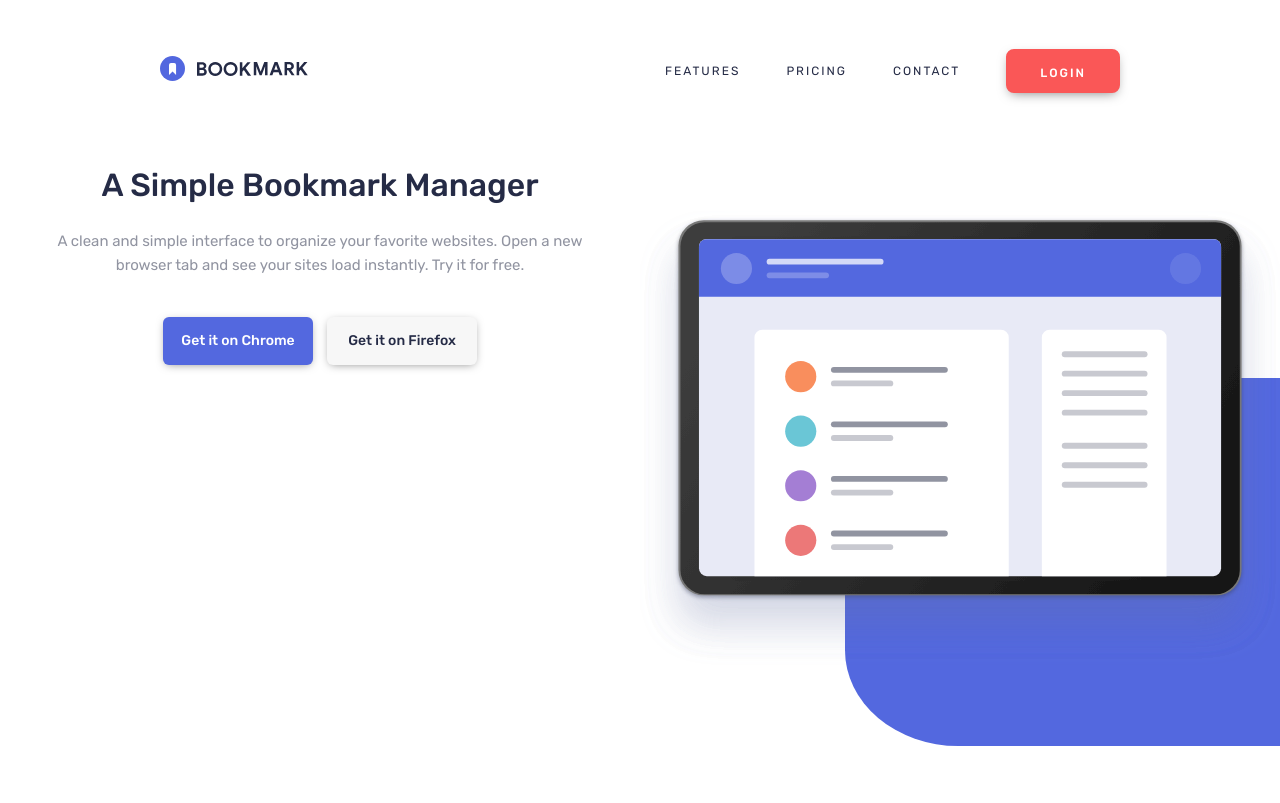
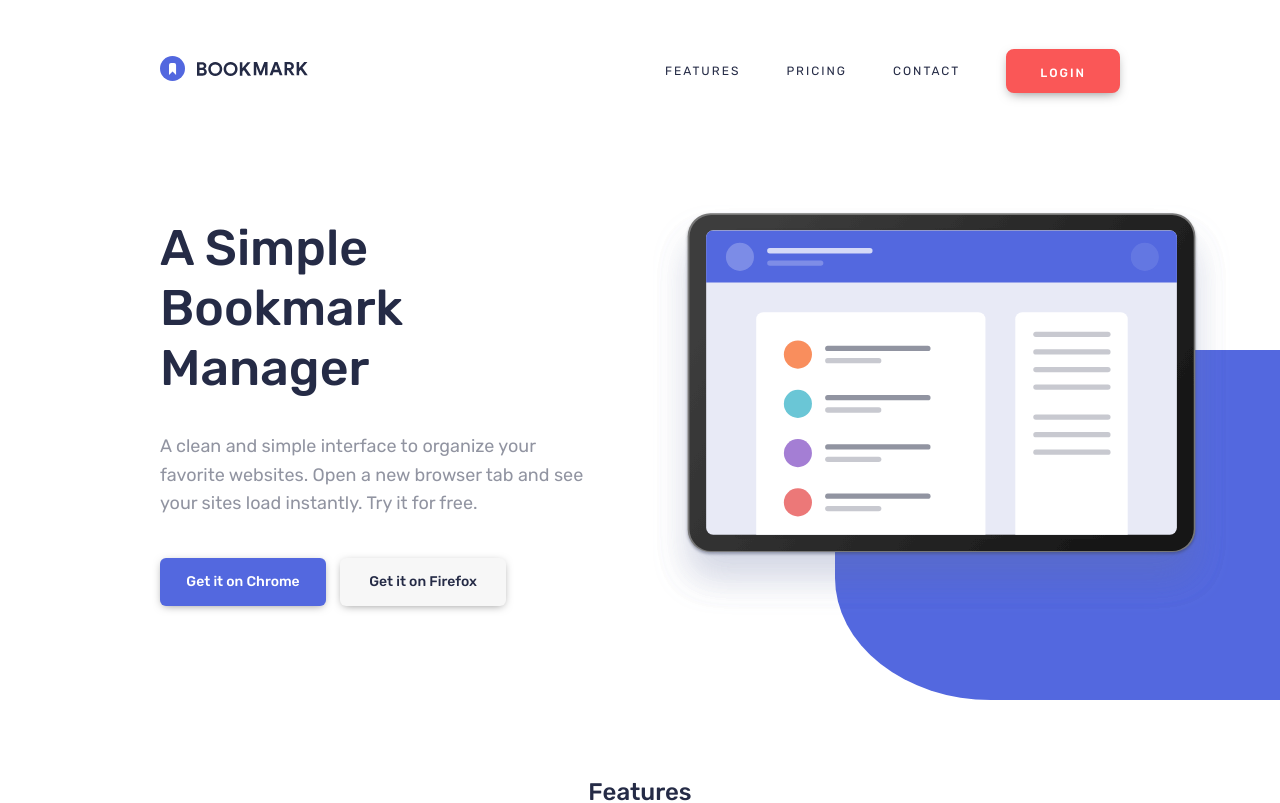
Before and after one commit to Rubendvb/bookmark-landing-page-master, a React (Vite) app: page / in a window 1280 px wide. Shown: the top 803 px of the page. Built offline with nearby package versions, Linux system fonts and the light colour scheme.

Commit message:
css simple desktop

```diff
--- a/src/assets/components/Simple/Simple.module.scss
+++ b/src/assets/components/Simple/Simple.module.scss
@@ -6,8 +6,14 @@
   flex-direction: column;
 
   @media only screen and (min-width: 992px) {
-    display: grid;
-    grid-template-columns: repeat(2, 1fr);
+    flex-direction: row;
+    align-items: center;
+    justify-content: space-between;
+  }
+
+  @media only screen and (min-width: 992px) {
+    padding-left: 10rem;
+    margin-top: 4rem;
   }
 }
 
@@ -17,10 +23,22 @@
   text-align: center;
   font-weight: 500;
   font-size: 2rem;
+
+  @media only screen and (min-width: 992px) {
+    text-align: left;
+    font-size: 3.125rem;
+    margin-top: 0;
+    line-height: normal;
+  }
 }
 
 .text {
   @include m.text(v.$Grayish-Blue, 0.938rem);
+
+  @media only screen and (min-width: 992px) {
+    text-align: left;
+    font-size: 1.125rem;
+  }
 }
 
 .simpleMain {
@@ -31,6 +49,11 @@
   @media only screen and (min-width: 992px) {
     order: 0;
   }
+
+  @media only screen and (min-width: 992px) {
+    width: 38%;
+    padding: 0;
+  }
 }
 
 .containerButton {
@@ -38,6 +61,10 @@
   gap: 0.875rem;
   margin-top: 2.5rem;
   justify-content: center;
+
+  @media only screen and (min-width: 992px) {
+    justify-content: left;
+  }
 }
 
 .buttonChrome {
@@ -51,6 +78,11 @@
 .simpleImageContainer {
   position: relative;
   margin-top: 4.375rem;
+
+  @media only screen and (min-width: 992px) {
+    margin-top: 0;
+    width: 56%;
+  }
 }
 
 .imgBg {
@@ -69,8 +101,19 @@
     border-radius: 24% 0 0 26%;
     top: 167px;
   }
+
+  @media only screen and (min-width: 992px) {
+    border-radius: 24% 0 0 35%;
+    top: 145px;
+    height: 350px;
+    width: 71%;
+  }
 }
 
 .img {
   width: 100%;
+
+  @media only screen and (min-width: 992px) {
+    width: 92%;
+  }
 }
--- a/src/assets/sass/_mixins.scss
+++ b/src/assets/sass/_mixins.scss
@@ -29,4 +29,8 @@
   font-size: 0.875rem;
   box-shadow: 0px 2px 10px -3px rgba(0, 0, 0, 0.5);
   cursor: pointer;
+
+  @media only screen and (min-width: 992px) {
+    width: 10.375rem;
+  }
 }
```
